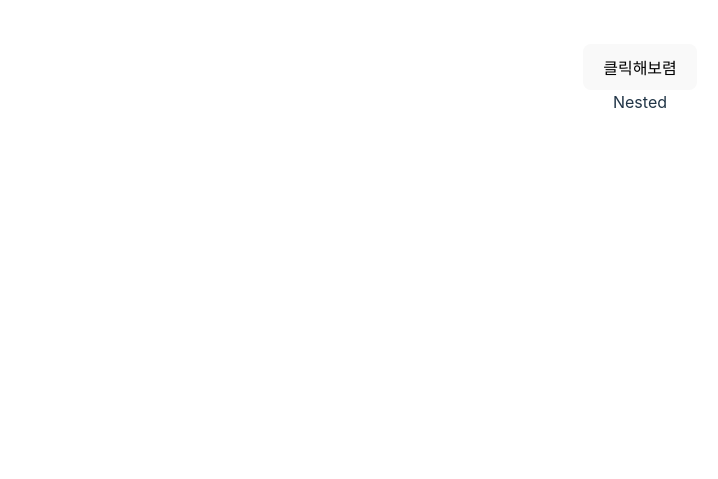
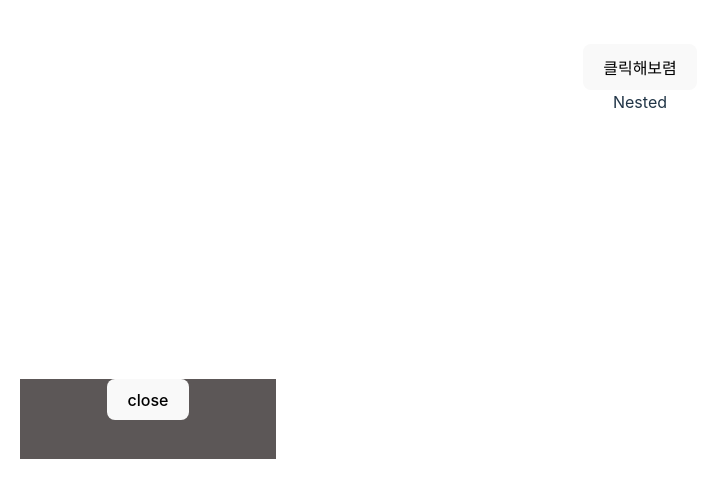
Before and after one commit to YeonghunKO/observer-pattern, a React (Vite) app: page / in a window 1280 px wide. Shown: the part 321-800 px from the top of the page, without its empty margins (0-718 px from the left). Built offline with nearby package versions, Linux system fonts and the light colour scheme.

Commit message:
feat : 토스트 먹기

```diff
--- a/src/App.tsx
+++ b/src/App.tsx
@@ -1,16 +1,31 @@
 import { useState } from "react";
-import reactLogo from "./assets/react.svg";
-import viteLogo from "/vite.svg";
-import Module from "./App.module.css";
+import { createPortal } from "react-dom";
+import { Modal } from "./components/Modal";
+import { showToast } from "./utils/showToast";
 import Nested from "./components/Nested";
 
 function App() {
-  const [count, setCount] = useState(0);
+  const [open, setOpen] = useState(false);
+
+  const handleClick = () => {
+    setOpen(true);
+    showToast("토스트 내놔 🥪");
+  };
+
+  const handleModalClose = () => {
+    setOpen(false);
+  };
 
   return (
     <>
-      <button type="button">클릭해보렴</button>
+      <button onClick={handleClick} type="button">
+        클릭해보렴
+      </button>
       <Nested />
+      {createPortal(
+        <Modal onClose={handleModalClose} open={open} />,
+        document.getElementById("portal") as HTMLDivElement
+      )}
     </>
   );
 }
```
